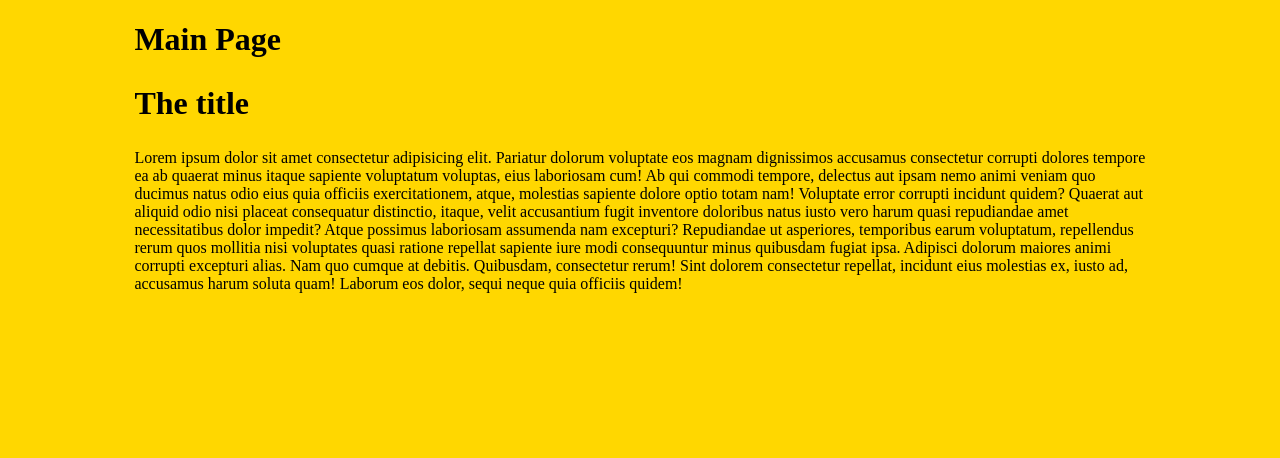
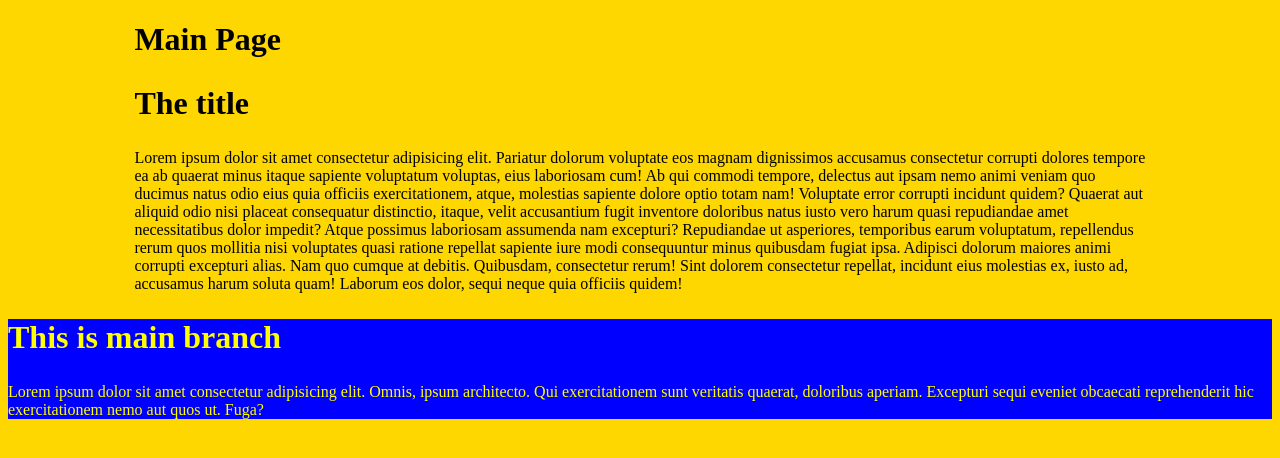
Before and after one commit to Jivchik-jiv/Playground, a plain HTML site: page index.html in a window 1280 px wide. Drawn offline with Linux system fonts and the light colour scheme.

Commit message:
Create a new branch

```diff
--- a/index.html
+++ b/index.html
@@ -27,6 +27,14 @@
             molestias ex, iusto ad, accusamus harum soluta quam! Laborum eos dolor, sequi neque quia officiis quidem!
         </p>
     </main>
+    <section class="main-branch">
+        <h2>This is main branch</h2>
+        <p>Lorem ipsum dolor sit amet consectetur adipisicing elit. Omnis, ipsum architecto. Qui exercitationem sunt
+            veritatis quaerat, doloribus aperiam. Excepturi sequi eveniet obcaecati reprehenderit hic exercitationem
+            nemo aut quos ut. Fuga?
+
+        </p>
+    </section>
 </body>
 
 </html>
--- a/styles.css
+++ b/styles.css
@@ -13,5 +13,11 @@ main{
 h2{
     font-size:2em;
 }
+.main-branch {
+    background:blue;
+    color:yellow;
+}
 
-//Comment
+.main-branch h2{
+    font-size:2em;
+}
```
